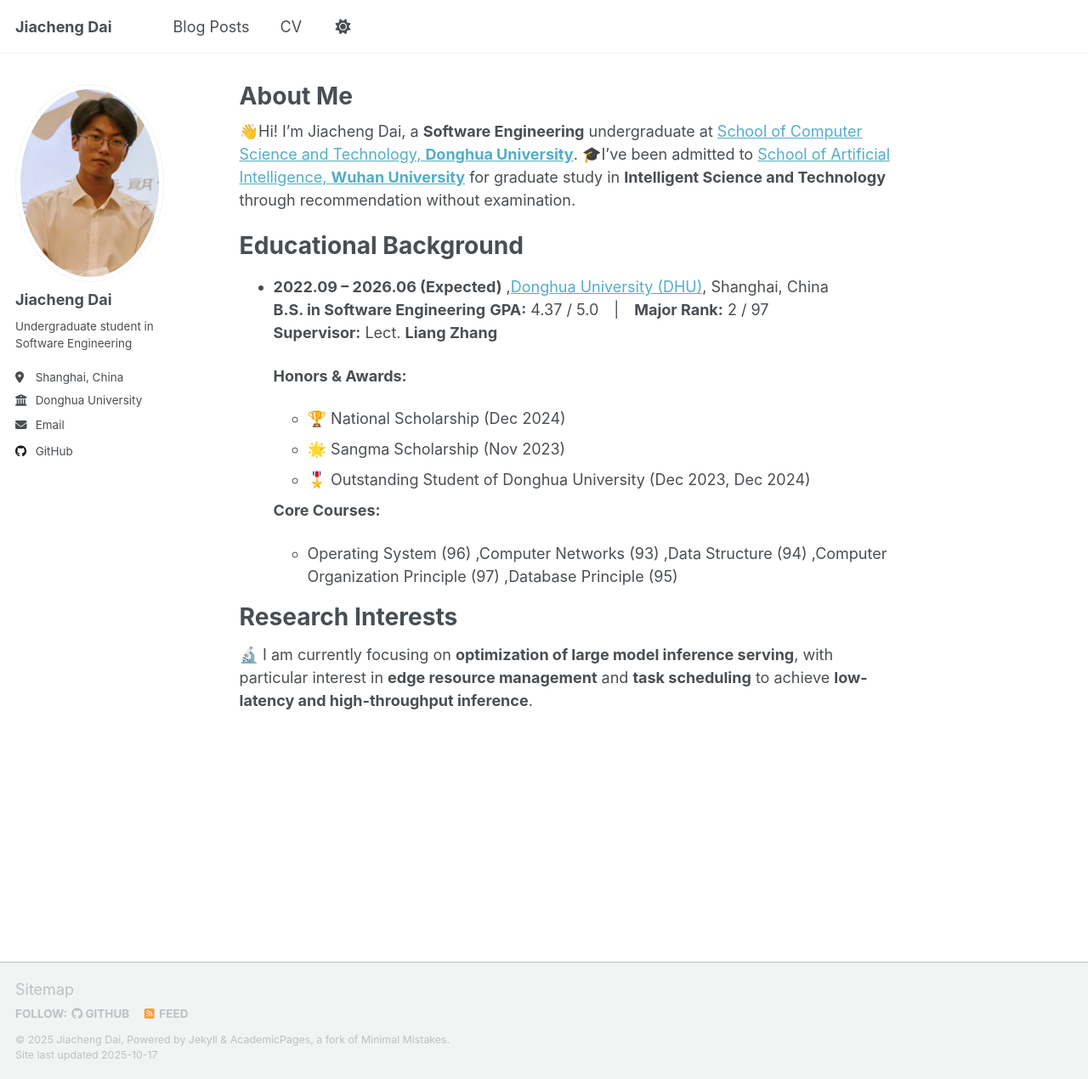
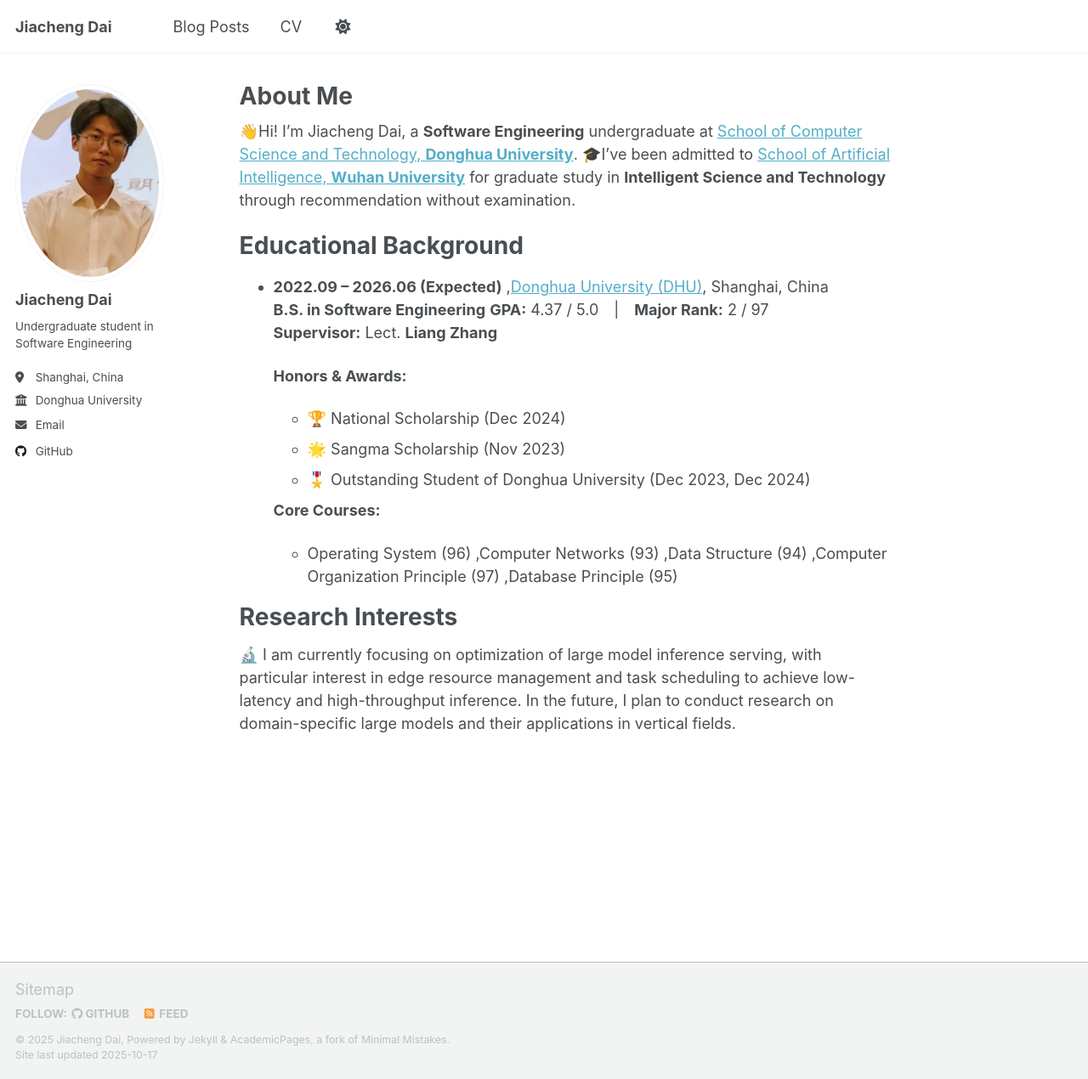
Before and after one commit to jiachengdai/jiachengdai.github.io, a Jekyll site: the page built from _pages/about.md, in a window 1280 px wide and 1270 px high. Shown: the whole window at 85% size. Built offline with Jekyll 4.4.1, drawn with Linux system fonts in a browser that asks for light colours; a script that is not in the unit is left out.

Commit message:
Update about.md

```diff
--- a/_pages/about.md
+++ b/_pages/about.md
@@ -27,4 +27,4 @@ Educational Background
 
 Research Interests
 ======
-🔬 I am currently focusing on **optimization of large model inference serving**, with particular interest in **edge resource management** and **task scheduling** to achieve **low-latency and high-throughput inference**.
+🔬 I am currently focusing on optimization of large model inference serving, with particular interest in edge resource management and task scheduling to achieve low-latency and high-throughput inference. In the future, I plan to conduct research on domain-specific large models and their applications in vertical fields.
```
